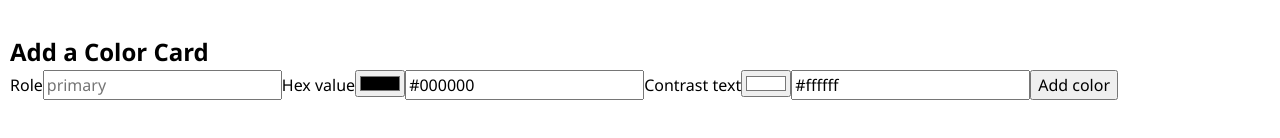
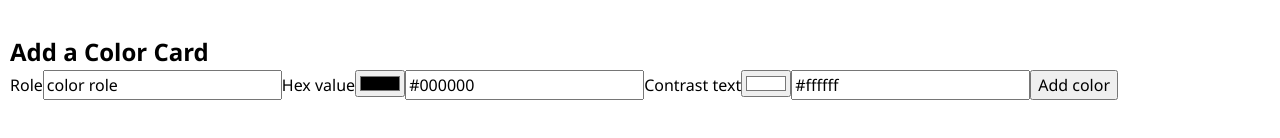
Before and after one commit to julianej/recap-project-4, a React (Vite) app: page / in a window 1280 px wide. Shown: the part 1256-1394 px from the top of the page. Built offline with nearby package versions, Linux system fonts and the light colour scheme.

Commit message:
edit h2 and placeholder

```diff
--- a/src/Components/ColorForm/ColorForm.jsx
+++ b/src/Components/ColorForm/ColorForm.jsx
@@ -16,9 +16,9 @@ export default function ColorForm({
 // newColor      → the current state/value
 // setNewColor   → the function that changes that state
 const [newColor, setNewColor] = useState(
-// operator
+// edit color operator | and color Object
   color || {
-    role: "",
+    role: "color role",
     hex: "#000000",
     contrastText: "#ffffff",
   }
@@ -64,7 +64,7 @@ function handleSubmit(event) {
         //     ...newColor,
         //     role: event.target.value,
         //   })
-        placeholder="primary"
+        placeholder="color role"
       />
 
       <label htmlFor="hex">Hex value</label>
```
